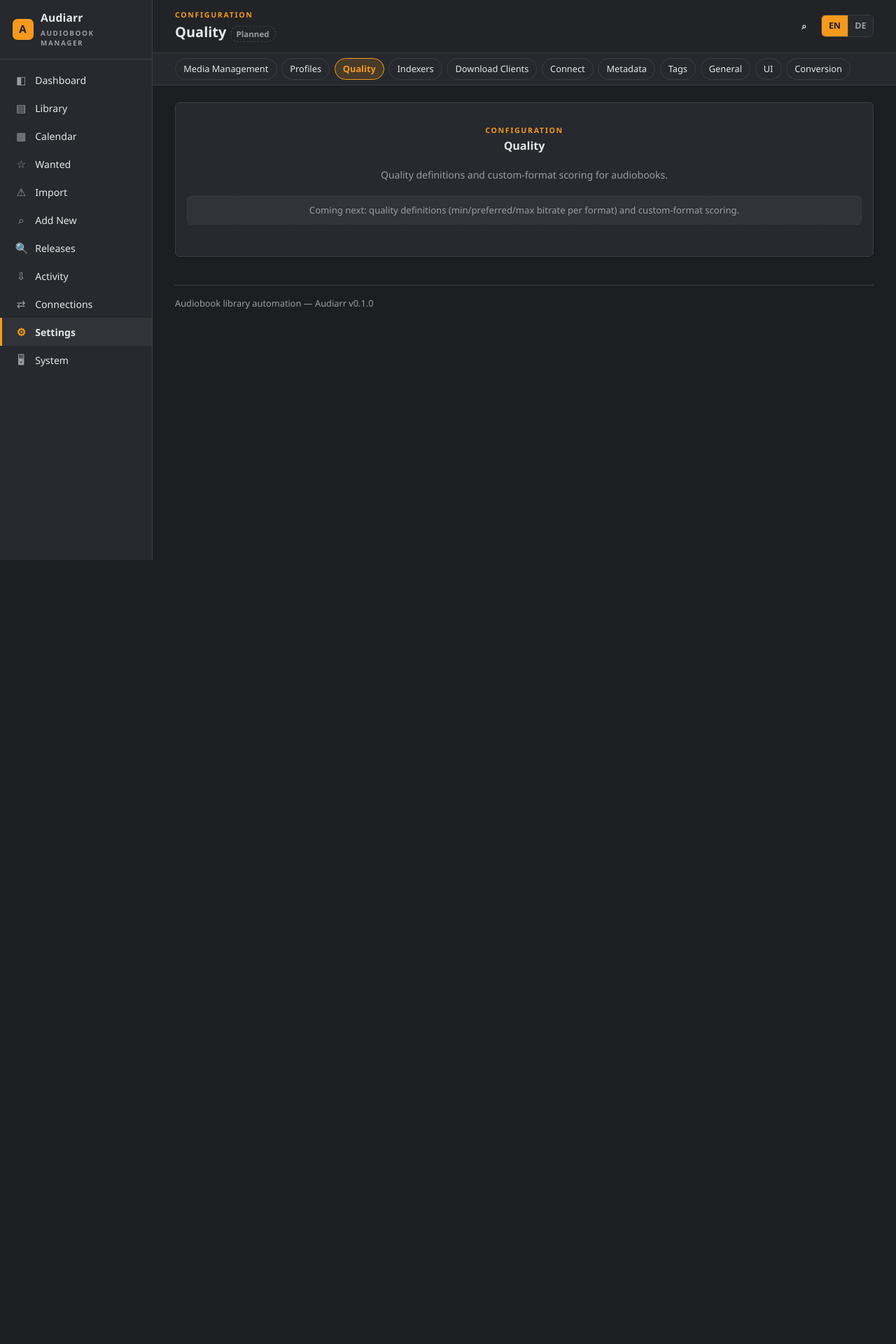
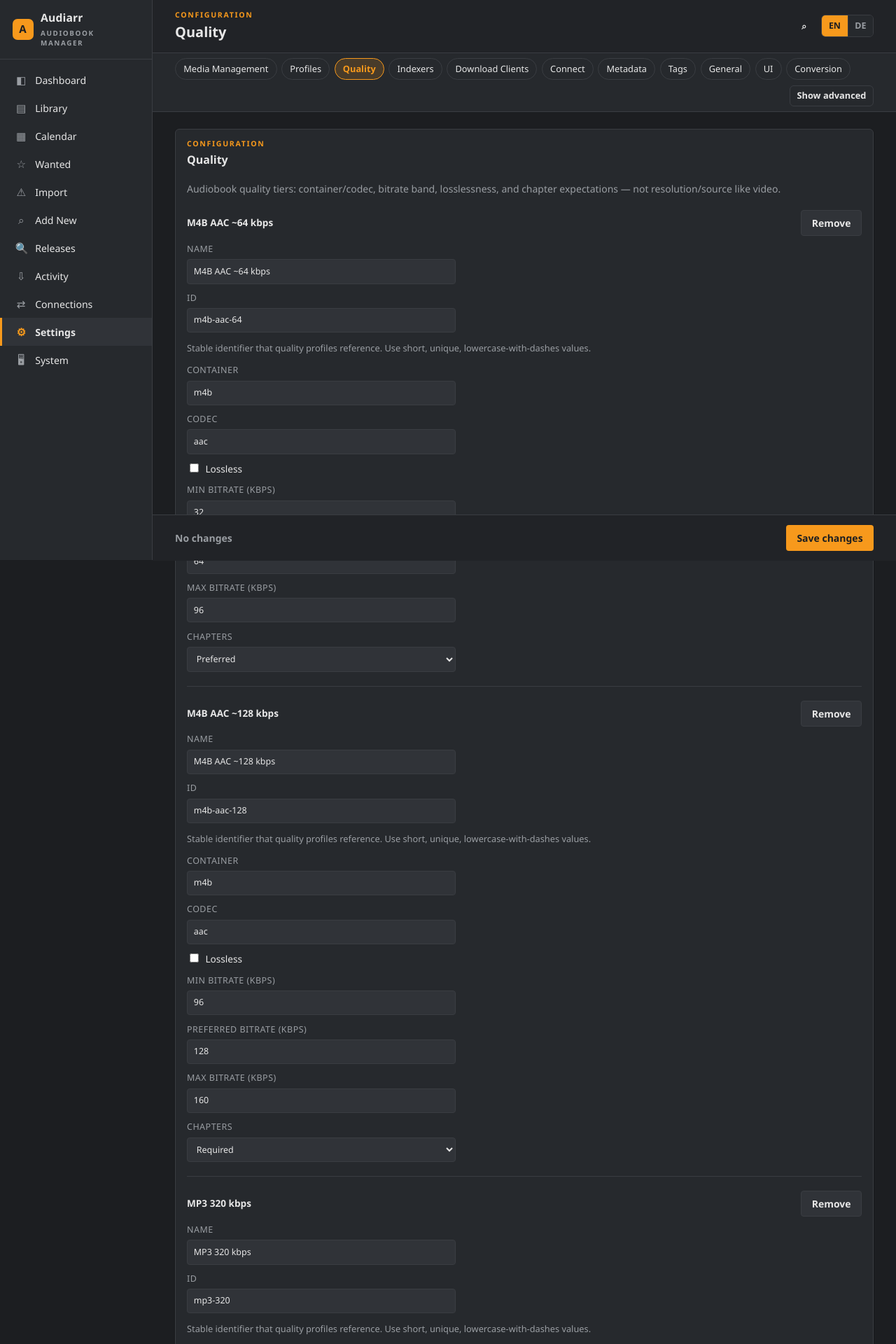
Before and after one commit to mildman1848/audiarr, a FastAPI app: page /settings/quality in a window 1280 px wide. Shown: the top 1920 px of the page at 70% size. Before the commit the page ends 800 px from the top, so only its background shows below. Run offline with FastAPI, Linux system fonts and the light colour scheme; parts of the project's set-up code (start-up, migrations or seed data) failed here and were passed over; some libraries are stand-ins or nearby versions.

Commit message:
feat(web): add audiobook quality profile editor (#16)
Co-authored-by: mildman1848 <mildman1848@users.noreply.github.com>

```diff
--- a/app/web/routes.py
+++ b/app/web/routes.py
@@ -44,14 +44,12 @@ SETTINGS_SECTIONS: list[dict[str, str]] = [
         "template": "settings/profiles.html",
         "label_key": "settings_section_profiles",
         "desc_key": "settings_overview_profiles_desc",
-        "status": "planned",
     },
     {
         "slug": "quality",
         "template": "settings/quality.html",
         "label_key": "settings_section_quality",
         "desc_key": "settings_overview_quality_desc",
-        "status": "planned",
     },
     {
         "slug": "indexers",
--- a/app/web/static/css/style.css
+++ b/app/web/static/css/style.css
@@ -1224,6 +1224,20 @@ button:disabled,
   color: var(--text-main);
 }
 
+/* Header row of a repeatable settings entry (quality definition / quality
+   profile): title on the left, remove button pinned to the right. */
+.repeat-row-head {
+  display: flex;
+  align-items: center;
+  justify-content: space-between;
+  gap: 0.6rem;
+  margin-bottom: 0.6rem;
+}
+
+.repeat-row-head h3 {
+  margin: 0;
+}
+
 /* "Coming next" / "Modeled, not wired yet" notes on placeholder sections. */
 .callout {
   margin-top: 0.75rem;
--- a/app/web/static/js/settings.js
+++ b/app/web/static/js/settings.js
@@ -134,32 +134,227 @@ function escapeHtml(value) {
     .replace(/"/g, "&quot;");
 }
 
-// Read-only summary table of the modeled quality profiles (Profiles
-// page). Editing is a later slice; this just shows what is stored.
-function renderProfileSummary(profiles) {
-  const el = $("profile-summary");
+// Comma-separated list <-> array helper for the plain-text list fields
+// (allowed formats, preferred quality tier IDs) in the Profiles editor.
+function splitList(value) {
+  return String(value || "")
+    .split(",")
+    .map((s) => s.trim())
+    .filter(Boolean);
+}
+
+// ---------------------------------------------------------------- Quality
+// Editable list of audiobook quality tiers (Quality page). Each row edits
+// one QualityDefinition (see app/models/settings.py); state is kept as a
+// plain array of objects and only re-rendered on add/remove so typing in a
+// field never loses focus/cursor position.
+let qualityDefinitionsState = null;
+
+function newQualityDefinition() {
+  return {
+    id: "",
+    name: "",
+    container: "m4b",
+    codec: "aac",
+    lossless: false,
+    min_bitrate_kbps: 32,
+    preferred_bitrate_kbps: 64,
+    max_bitrate_kbps: 128,
+    chapters: "preferred",
+  };
+}
+
+function paintQualityDefinitions() {
+  const el = $("quality-definitions");
+  if (!el || !qualityDefinitionsState) return;
+  if (!qualityDefinitionsState.length) {
+    el.innerHTML = `<p class="muted">${T.settings_quality_empty}</p>`;
+    return;
+  }
+  el.innerHTML = qualityDefinitionsState
+    .map((d, i) => {
+      const chaptersOption = (value, label) =>
+        `<option value="${value}" ${d.chapters === value ? "selected" : ""}>${label}</option>`;
+      return `
+    <div class="settings-subsection repeat-row" data-row="${i}">
+      <div class="repeat-row-head">
+        <h3>${escapeHtml(d.name) || T.settings_quality_untitled}</h3>
+        <button type="button" class="btn btn-secondary" data-remove-quality="${i}">${T.settings_remove}</button>
+      </div>
+      <label>${T.settings_field_name}
+        <input type="text" data-quality-field="name" data-row="${i}" value="${escapeHtml(d.name)}">
+      </label>
+      <label>${T.settings_quality_id_label}
+        <input type="text" data-quality-field="id" data-row="${i}" value="${escapeHtml(d.id)}">
+      </label>
+      <p class="muted small">${T.settings_quality_id_hint}</p>
+      <label>${T.settings_quality_container_label}
+        <input type="text" data-quality-field="container" data-row="${i}" value="${escapeHtml(d.container)}">
+      </label>
+      <label>${T.settings_quality_codec_label}
+        <input type="text" data-quality-field="codec" data-row="${i}" value="${escapeHtml(d.codec)}">
+      </label>
+      <label class="inline-check">
+        <input type="checkbox" data-quality-field="lossless" data-row="${i}" ${d.lossless ? "checked" : ""}>
+        ${T.settings_quality_lossless_label}
+      </label>
+      <label>${T.settings_quality_min_bitrate_label}
+        <input type="number" min="0" data-quality-field="min_bitrate_kbps" data-row="${i}" value="${d.min_bitrate_kbps}">
+      </label>
+      <label>${T.settings_quality_preferred_bitrate_label}
+        <input type="number" min="0" data-quality-field="preferred_bitrate_kbps" data-row="${i}" value="${d.preferred_bitrate_kbps}">
+      </label>
+      <label>${T.settings_quality_max_bitrate_label}
+        <input type="number" min="0" data-quality-field="max_bitrate_kbps" data-row="${i}" value="${d.max_bitrate_kbps}">
+      </label>
+      <label>${T.settings_quality_chapters_label}
+        <select data-quality-field="chapters" data-row="${i}">
+          ${chaptersOption("required", T.settings_quality_chapters_required)}
+          ${chaptersOption("preferred", T.settings_quality_chapters_preferred)}
+          ${chaptersOption("not_required", T.settings_quality_chapters_not_required)}
+        </select>
+      </label>
+    </div>`;
+    })
+    .join("");
+}
+
+function renderQualityDefinitionsEditor(definitions) {
+  const el = $("quality-definitions");
   if (!el) return;
-  if (!profiles || !profiles.length) {
+  qualityDefinitionsState = (definitions || []).map((d) => ({ ...d }));
+  paintQualityDefinitions();
+}
+
+function bindQualityDefinitionsEvents() {
+  const el = $("quality-definitions");
+  if (!el || el.dataset.bound) return;
+  el.dataset.bound = "1";
+
+  const applyFieldChange = (target) => {
+    const field = target.dataset.qualityField;
+    const row = target.dataset.row;
+    if (field == null || row == null || !qualityDefinitionsState) return;
+    const item = qualityDefinitionsState[Number(row)];
+    if (!item) return;
+    if (target.type === "checkbox") {
+      item[field] = target.checked;
+    } else if (target.type === "number") {
+      item[field] = Number(target.value) || 0;
+    } else {
+      item[field] = target.value;
+    }
+  };
+
+  el.addEventListener("input", (e) => applyFieldChange(e.target));
+  el.addEventListener("change", (e) => applyFieldChange(e.target));
+  el.addEventListener("click", (e) => {
+    const idx = e.target.dataset.removeQuality;
+    if (idx == null || !qualityDefinitionsState) return;
+    qualityDefinitionsState.splice(Number(idx), 1);
+    paintQualityDefinitions();
+    setDirty(true);
+  });
+}
+
+// ---------------------------------------------------------------- Profiles
+// Editable list of quality profiles (Profiles page). List-shaped fields
+// (allowed formats, preferred quality tier IDs) are edited as plain
+// comma-separated text and only split into arrays at save time.
+let profilesState = null;
+let profilesQualityDefs = [];
+
+function paintProfiles() {
+  const el = $("profiles-editor");
+  if (!el || !profilesState) return;
+  if (!profilesState.length) {
     el.innerHTML = `<p class="muted">${T.settings_profiles_empty}</p>`;
     return;
   }
-  const rows = profiles
+  const qualityOptionsHtml = (selectedId) => {
+    const opts = [
+      `<option value="">${T.settings_profiles_cutoff_quality_none}</option>`,
+      ...profilesQualityDefs.map(
+        (d) =>
+          `<option value="${escapeHtml(d.id)}" ${d.id === selectedId ? "selected" : ""}>${escapeHtml(d.name)} (${escapeHtml(d.id)})</option>`
+      ),
+    ];
+    return opts.join("");
+  };
+  el.innerHTML = profilesState
     .map(
-      (p) => `<tr>
-        <td>${escapeHtml(p.name)}</td>
-        <td>${escapeHtml((p.allowed_formats || []).join(", "))}</td>
-        <td>${escapeHtml(p.cutoff_format || "")}</td>
-      </tr>`
+      (p, i) => `
+    <div class="settings-subsection repeat-row" data-row="${i}">
+      <div class="repeat-row-head">
+        <h3>${escapeHtml(p.name) || T.settings_profiles_untitled}</h3>
+        <button type="button" class="btn btn-secondary" data-remove-profile="${i}">${T.settings_remove}</button>
+      </div>
+      <label>${T.settings_field_name}
+        <input type="text" data-profile-field="name" data-row="${i}" value="${escapeHtml(p.name)}">
+      </label>
+      <label>${T.settings_profiles_allowed_formats_label}
+        <input type="text" data-profile-field="allowed_formats" data-row="${i}" value="${escapeHtml(p.allowed_formats)}">
+      </label>
+      <p class="muted small">${T.settings_profiles_allowed_formats_hint}</p>
+      <label>${T.settings_profiles_cutoff_format_label}
+        <input type="text" data-profile-field="cutoff_format" data-row="${i}" value="${escapeHtml(p.cutoff_format)}">
+      </label>
+      <label>${T.settings_profiles_quality_ids_label}
+        <input type="text" data-profile-field="quality_ids" data-row="${i}" value="${escapeHtml(p.quality_ids)}">
+      </label>
+      <p class="muted small">${T.settings_profiles_quality_ids_hint}</p>
+      <label>${T.settings_profiles_cutoff_quality_label}
+        <select data-profile-field="cutoff_quality_id" data-row="${i}">
+          ${qualityOptionsHtml(p.cutoff_quality_id)}
+        </select>
+      </label>
+      <label class="inline-check">
+        <input type="checkbox" data-profile-field="upgrade_allowed" data-row="${i}" ${p.upgrade_allowed ? "checked" : ""}>
+        ${T.settings_profiles_upgrade_allowed_label}
+      </label>
+    </div>`
     )
     .join("");
-  el.innerHTML = `<table class="table summary-table">
-    <thead><tr>
-      <th>${T.settings_profiles_col_name}</th>
-      <th>${T.settings_profiles_col_formats}</th>
-      <th>${T.settings_profiles_col_cutoff}</th>
-    </tr></thead>
-    <tbody>${rows}</tbody>
-  </table>`;
+}
+
+function renderProfilesEditor(profiles, qualityDefs) {
+  const el = $("profiles-editor");
+  if (!el) return;
+  profilesState = (profiles || []).map((p) => ({
+    name: p.name || "",
+    allowed_formats: (p.allowed_formats || []).join(", "),
+    cutoff_format: p.cutoff_format || "",
+    quality_ids: (p.quality_ids || []).join(", "),
+    cutoff_quality_id: p.cutoff_quality_id || "",
+    upgrade_allowed: p.upgrade_allowed !== false,
+  }));
+  profilesQualityDefs = qualityDefs || [];
+  paintProfiles();
+}
+
+function bindProfilesEvents() {
+  const el = $("profiles-editor");
+  if (!el || el.dataset.bound) return;
+  el.dataset.bound = "1";
+
+  const applyFieldChange = (target) => {
+    const field = target.dataset.profileField;
+    const row = target.dataset.row;
+    if (field == null || row == null || !profilesState) return;
+    const item = profilesState[Number(row)];
+    if (!item) return;
+    item[field] = target.type === "checkbox" ? target.checked : target.value;
+  };
+
+  el.addEventListener("input", (e) => applyFieldChange(e.target));
+  el.addEventListener("change", (e) => applyFieldChange(e.target));
+  el.addEventListener("click", (e) => {
+    const idx = e.target.dataset.removeProfile;
+    if (idx == null || !profilesState) return;
+    profilesState.splice(Number(idx), 1);
+    paintProfiles();
+    setDirty(true);
+  });
 }
 
 // Populate whichever of these fields exist on the current settings page.
@@ -175,7 +370,14 @@ function populate(s) {
   setChecked("media-rename-files", s.media_management.rename_files);
   setValue("media-file-name-pattern", s.media_management.file_name_pattern || "");
   setChecked("media-delete-empty-folders", s.media_management.delete_empty_folders);
-  renderProfileSummary(s.quality_profiles);
+  if ($("quality-definitions")) {
+    renderQualityDefinitionsEditor(s.quality_definitions);
+    bindQualityDefinitionsEvents();
+  }
+  if ($("profiles-editor")) {
+    renderProfilesEditor(s.quality_profiles, s.quality_definitions);
+    bindProfilesEvents();
+  }
   setText("connect-summary", (s.connect || []).length);
   setText("ui-theme-summary", s.ui.theme || "—");
   setText("ui-date-format-summary", s.ui.date_format || "—");
@@ -255,6 +457,35 @@ async function saveSettings(event) {
       sab.category = getValue("sab-category").trim() || "audiobooks";
       const sabKey = getValue("sab-api-key");
       if (sabKey) sab.api_key = sabKey; // empty means keep stored key
+    }
+
+    if ($("quality-definitions") && qualityDefinitionsState) {
+      doc.quality_definitions = qualityDefinitionsState
+        .map((d) => ({
+          id: (d.id || "").trim(),
+          name: (d.name || "").trim(),
+          container: (d.container || "").trim() || "m4b",
+          codec: (d.codec || "").trim() || "aac",
+          lossless: Boolean(d.lossless),
+          min_bitrate_kbps: Number(d.min_bitrate_kbps) || 0,
+          preferred_bitrate_kbps: Number(d.preferred_bitrate_kbps) || 0,
+          max_bitrate_kbps: Number(d.max_bitrate_kbps) || 0,
+          chapters: d.chapters || "preferred",
+        }))
+        .filter((d) => d.id && d.name);
+    }
+
+    if ($("profiles-editor") && profilesState) {
+      doc.quality_profiles = profilesState
+        .map((p) => ({
+          name: (p.name || "").trim(),
+          allowed_formats: splitList(p.allowed_formats),
+          cutoff_format: (p.cutoff_format || "").trim() || "m4b",
+          quality_ids: splitList(p.quality_ids),
+          cutoff_quality_id: (p.cutoff_quality_id || "").trim(),
+          upgrade_allowed: Boolean(p.upgrade_allowed),
+        }))
+        .filter((p) => p.name);
     }
 
     if ($("prowlarr-url") || $("prowlarr-enabled")) {
@@ -415,6 +646,33 @@ document.addEventListener("DOMContentLoaded", () => {
     );
   }
 
+  const qualityAddBtn = $("quality-add-btn");
+  if (qualityAddBtn) {
+    qualityAddBtn.addEventListener("click", () => {
+      if (!qualityDefinitionsState) qualityDefinitionsState = [];
+      qualityDefinitionsState.push(newQualityDefinition());
+      paintQualityDefinitions();
+      setDirty(true);
+    });
+  }
+
+  const profilesAddBtn = $("profiles-add-btn");
+  if (profilesAddBtn) {
+    profilesAddBtn.addEventListener("click", () => {
+      if (!profilesState) profilesState = [];
+      profilesState.push({
+        name: "",
+        allowed_formats: "m4b, mp3, flac",
+        cutoff_format: "m4b",
+        quality_ids: "",
+        cutoff_quality_id: "",
+        upgrade_allowed: true,
+      });
+      paintProfiles();
+      setDirty(true);
+    });
+  }
+
   const copyBtn = $("security-api-key-copy-btn");
   if (copyBtn) copyBtn.addEventListener("click", copyApiKey);
 
--- a/app/web/templates/base.html
+++ b/app/web/templates/base.html
@@ -4,7 +4,7 @@
   <meta charset="utf-8">
   <meta name="viewport" content="width=device-width, initial-scale=1">
   <title>{% block page_title %}{{ t.app_name }}{% endblock %} — {{ t.app_name }}</title>
-  <link rel="stylesheet" href="/static/css/style.css?v={{ version }}-systemstatus">
+  <link rel="stylesheet" href="/static/css/style.css?v={{ version }}-qualityprofiles">
   <noscript>
     <style>
       /* Without JS the drawer can never be toggled, so keep the sidebar
--- a/app/web/templates/settings/profiles.html
+++ b/app/web/templates/settings/profiles.html
@@ -7,7 +7,9 @@
       <h2>{{ t.settings_section_profiles }}</h2>
     </div>
     <p class="section-hint">{{ t.settings_profiles_hint }}</p>
-    <div id="profile-summary"></div>
-    <p class="callout">{{ t.settings_profiles_next_note }}</p>
+    <div id="profiles-editor"></div>
+    <div class="button-row">
+      <button type="button" id="profiles-add-btn" class="btn btn-secondary">{{ t.settings_profiles_add }}</button>
+    </div>
   </section>
 {% endblock %}
--- a/app/web/templates/settings/quality.html
+++ b/app/web/templates/settings/quality.html
@@ -1,12 +1,15 @@
 {% extends "settings/shell.html" %}
 
 {% block settings_content %}
-  <section class="card settings-form placeholder-card">
+  <section class="card settings-form">
     <div class="section-head">
       <span class="eyebrow">{{ t.settings_eyebrow }}</span>
       <h2>{{ t.settings_section_quality }}</h2>
     </div>
     <p class="section-hint">{{ t.settings_quality_hint }}</p>
-    <p class="callout">{{ t.settings_quality_next_note }}</p>
+    <div id="quality-definitions"></div>
+    <div class="button-row">
+      <button type="button" id="quality-add-btn" class="btn btn-secondary">{{ t.settings_quality_add }}</button>
+    </div>
   </section>
 {% endblock %}
--- a/app/web/templates/settings/shell.html
+++ b/app/web/templates/settings/shell.html
@@ -42,5 +42,5 @@
 {% endblock %}
 
 {% block scripts %}
-  <script src="/static/js/settings.js?v={{ version }}-settingspages"></script>
+  <script src="/static/js/settings.js?v={{ version }}-qualityprofiles"></script>
 {% endblock %}
```
Also changed, not shown: ROADMAP.md (+4 -4 lines), app/models/settings.py (+93 -1 lines), app/web/i18n/de.json (+30 -9 lines), app/web/i18n/en.json (+30 -9 lines), docs/design/quality-profiles.md (added, +90 -0 lines), docs/parity-targets.md (+1 -1 lines), tests/test_settings.py (+79 -0 lines), tests/test_web_pages.py (+15 -7 lines).
